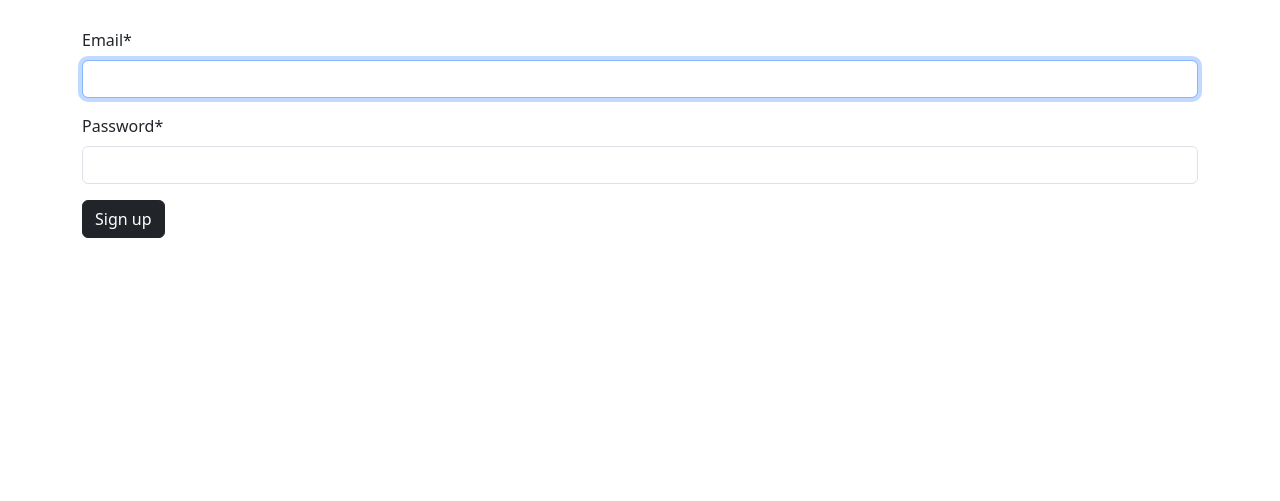
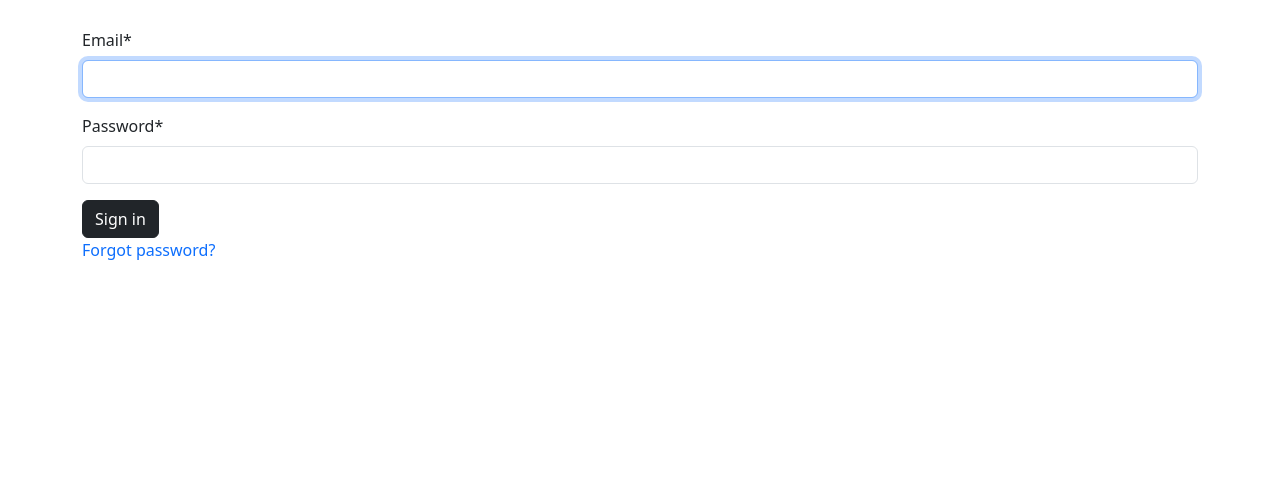
Before and after one commit to Annette3125/sweet_adore_desserts, a Django app: page /accounts/login/ in a window 1280 px wide. Shown: the part 142-643 px from the top of the page. Run offline with Django 5.2, Linux system fonts and the light colour scheme; some libraries are stand-ins or nearby versions.

Commit message:
update login html, add url for password reset

```diff
--- a/my_auth/templates/registration/login.html
+++ b/my_auth/templates/registration/login.html
@@ -16,11 +16,13 @@ d
 {% endcomment %}
 
 
-<body class="body_login">
+<div class="body_login">
   <form method="post" class="form-signup">
     {% csrf_token %}
     {{form|crispy}}
-    <button type="submit" class="save btn btn-dark">Sign up</button>
+    <button type="submit" class="save btn btn-dark">Sign in</button>
   </form>
-</body>
+</div>
+  <p><a href="{% url 'password_reset' %}">Forgot password?</a></p>
+
 {% endblock content %}
```
